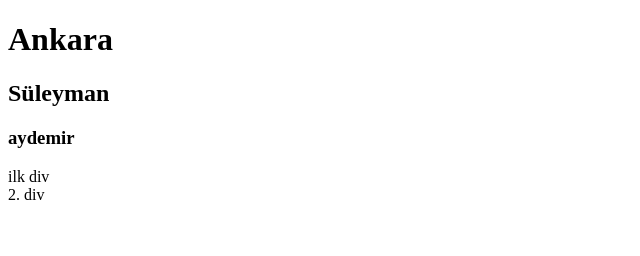
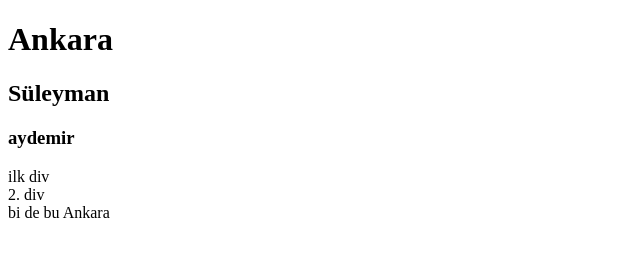
Before and after one commit to ozcan1289/deneme1, a plain HTML site: page index.html in a window 1280 px wide. Shown: the whole page, without its empty margins (0-640 px from the left). Drawn offline with Linux system fonts and the light colour scheme.

Commit message:
spans
bir de bunu ekledik

```diff
--- a/index.html
+++ b/index.html
@@ -13,5 +13,7 @@
     <div>ilk div</div>
     <div>2. div</div>
 
+    <span>bi de bu</span>
+    <span>Ankara</span>
 </body>
 </html>
```
